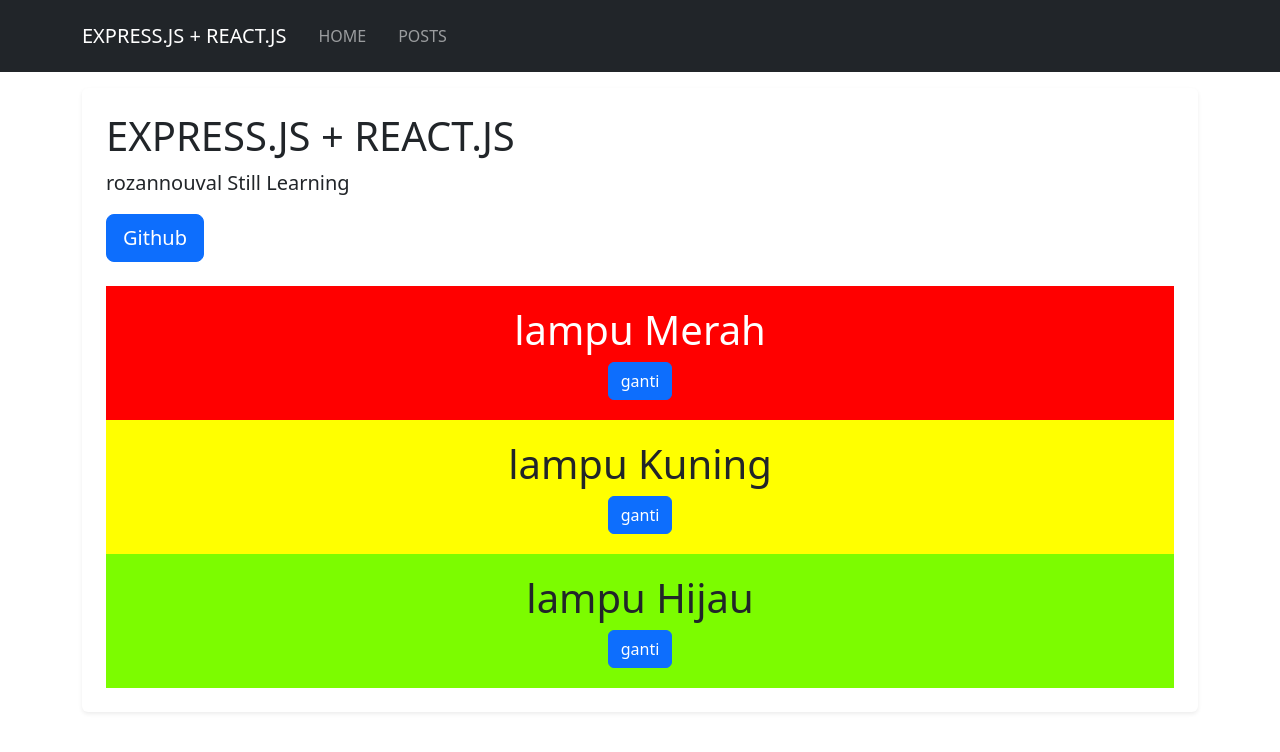
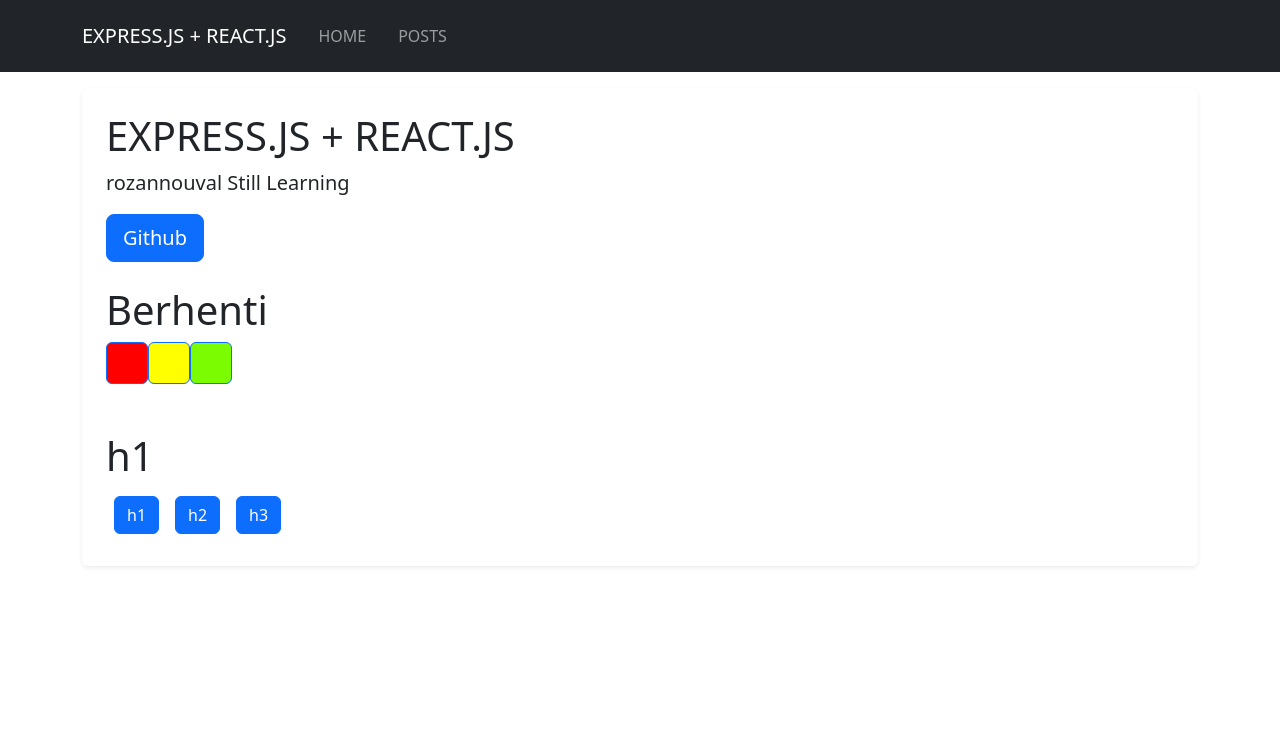
Before and after one commit to rpl-yaso-2324/express-react-api, a React (Vite) app: page / in a window 1280 px wide. Shown: the top 752 px of the page. Built offline with nearby package versions, Linux system fonts and the light colour scheme.

Commit message:
yang copy tanpa izin dosa!!

```diff
--- a/src/pages/Home.jsx
+++ b/src/pages/Home.jsx
@@ -1,10 +1,9 @@
-import { Card, Container, Row, Col , Button } from 'react-bootstrap'
+import { Card, Container, Row, Col, Button } from 'react-bootstrap'
 import { useState } from 'react';
 
 function Home() {
-    const [warna1, setWarna1] = useState("Merah");
-    const [warna2, setWarna2] = useState("Kuning");
-    const [warna3, setWarna3] = useState("Hijau");
+    const [warna1, setWarna1] = useState("Berhenti");
+    const [ukuran, setUkuran] = useState("h1");
 
     return (
         <Container className="mt-3">
@@ -17,17 +16,24 @@ function Home() {
                             <Button href="https://github.com/rozannouval" target="_blank" variant="primary" size="lg">Github</Button>
                             <br />
                             <br />
-                        <div style={{backgroundColor: "red", textAlign: "center", padding: "20px 0px", color: "white"}}>
-                        <h1>lampu {warna1}</h1>
-                        <Button onClick={() => setWarna1("Berhenti")} size="md">ganti</Button>
+                            <h1>{warna1}</h1>
+                            <div className='hover-overlay'>
+                                <Button style={{ backgroundColor: "red", textAlign: "center", padding: "20px 20px" }} onClick={() => setWarna1("Berhenti")} size="md"></Button>
+
+                                <Button style={{ backgroundColor: "#FFFF00", textAlign: "center", padding: "20px 20px" }} onClick={() => setWarna1("Hati-Hati")} size="md"></Button>
+
+                                <Button style={{ backgroundColor: "#7CFC00", textAlign: "center", padding: "20px 20px" }} onClick={() => setWarna1("Maju")} size="md"></Button>
+
                             </div>
-                        <div style={{backgroundColor: "#FFFF00", textAlign: "center", padding: "20px 0px"}}>
-                        <h1>lampu {warna2}</h1>
-                        <Button onClick={() => setWarna2("Hati-Hati")} size="md">ganti</Button>
-                        </div>
-                        <div style={{backgroundColor: "#7CFC00", textAlign: "center", padding: "20px 0px"}}>
-                        <h1>lampu {warna3}</h1>
-                        <Button onClick={() => setWarna3("Maju")} size="md">ganti</Button>
+
+                            <br />
+                            <br />
+                            <h1 className={`${ukuran}`}>{ukuran}</h1>
+                            <div className='d-flex'>
+                                <Button className='m-2' onClick={() => setUkuran("h1")} size="md">h1</Button>
+                                <Button className='m-2' onClick={() => setUkuran("h2")} size="md">h2</Button>
+                                <Button className='m-2' onClick={() => setUkuran("h3")} size="md">h3</Button>
+
                             </div>
 
                         </Card.Body>
--- a/src/pages/posts/EditPosts.jsx
+++ b/src/pages/posts/EditPosts.jsx
@@ -67,7 +67,6 @@ function EditPost() {
             //assign validation on state
             setValidation(error.response.data);
         })
-
     };
 
     return (
```
Lines whose indentation alone changed are shown as unchanged.
